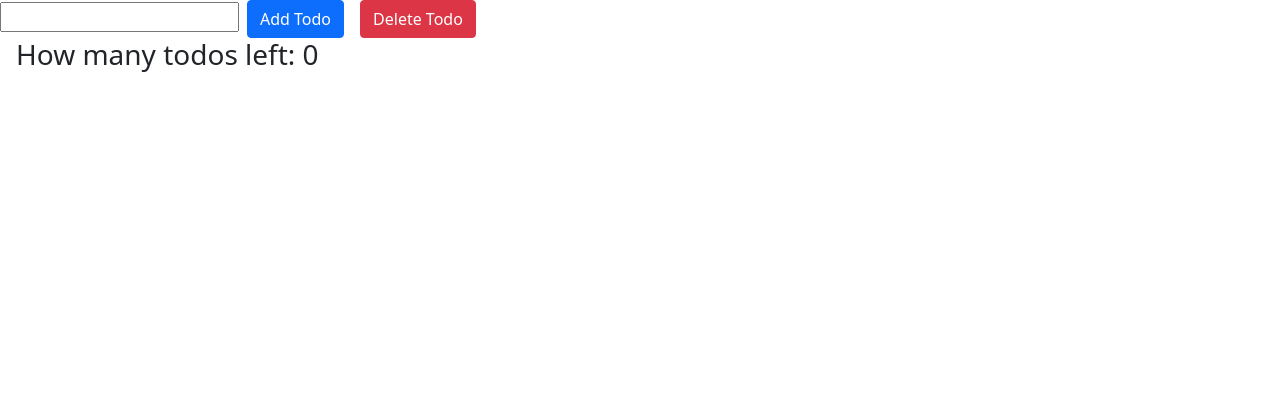
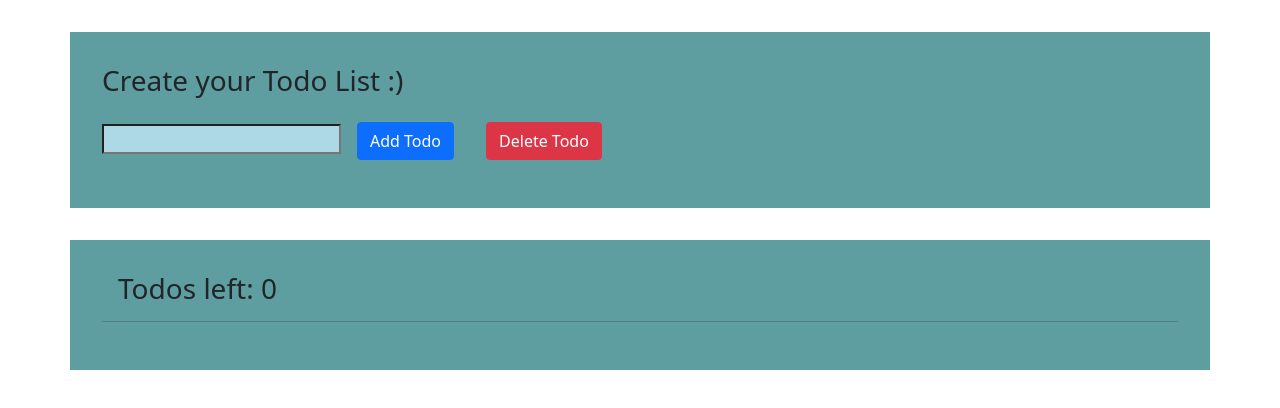
Before and after one commit to Jawad63/redo-todo-react, a React (Create React App) app: page / in a window 1280 px wide. Shown: the top 408 px of the page. Built offline with nearby package versions, Linux system fonts and the light colour scheme.

Commit message:
styling added to todo app

```diff
--- a/src/App.js
+++ b/src/App.js
@@ -8,6 +8,9 @@ import TodoList from "./TodoList";
 
 // uuid generator:
 import { stringify, v4 as uuidv4 } from 'uuid';
+
+//styleSheet:
+import "./style.css";
 
 
 /////////////////////////////////////////////////////////////////////////////////
@@ -77,18 +80,26 @@ function App() {
     // A fragment(<></>) will allow us to return multiple things. A JS function will only return one thing that's why we have to use an empty element here.
     <>
 
-      <TodoList todos={todos} toggleTodo={toggleTodo} />
+      <div className="container">
 
-      <input type="text" ref={todoNameRef} />
+        <h3>Create your Todo List :)</h3>
 
-      {/* creating an onclick so when we can add our todos to the list */}
-      <button className="btn btn-primary mx-2" onClick={handleAddTodo}>Add Todo</button>
+        <input type="textarea" rows="3" cols="20" ref={todoNameRef} />
 
-      {/* This will delete a todo: */}
-      <button className="btn btn-danger mx-2" onClick={handleClearTodo}>Delete Todo</button>
+        {/* creating an onclick so when we can add our todos to the list */}
+        <button className="btn btn-primary" onClick={handleAddTodo}>Add Todo</button>
 
-      {/* This will tell us how many todos are left: */}
-      <h3 className="mx-3">How many todos left: {todos.filter(todo => !todo.complete).length}</h3>
+        {/* This will delete a todo: */}
+        <button className="btn btn-danger" onClick={handleClearTodo}>Delete Todo</button>
+
+      </div>
+
+      <div className="container">
+        {/* This will tell us how many todos are left: */}
+        <h3 className="mx-3">Todos left: {todos.filter(todo => !todo.complete).length}</h3>
+        <hr/>
+        <h4><TodoList todos={todos} toggleTodo={toggleTodo} /></h4>
+      </div>
 
     </>
   )
--- a/src/Todo.js
+++ b/src/Todo.js
@@ -13,7 +13,7 @@ export default function Todo({ todo, toggleTodo }) {
          {/*need to have checkbox by todos */}
          <label>
 
-            <input type="checkbox" checked={todo.complete} onChange = {handleTodoClick} />
+            <input type="checkbox" className="checkbox" checked={todo.complete} onChange = {handleTodoClick} />
             {todo.name}
 
          </label>
--- /dev/null
+++ b/src/style.css
@@ -0,0 +1,19 @@
+.container {
+   background-color: cadetblue;
+   padding: 2rem;
+   margin-top: 2rem;
+}
+
+input {
+   background-color: lightblue;
+}
+
+.checkbox{
+   margin: 1rem;
+   height: 1rem;
+   width: 1rem;
+}
+
+button{
+   margin: 1rem;
+}
```
